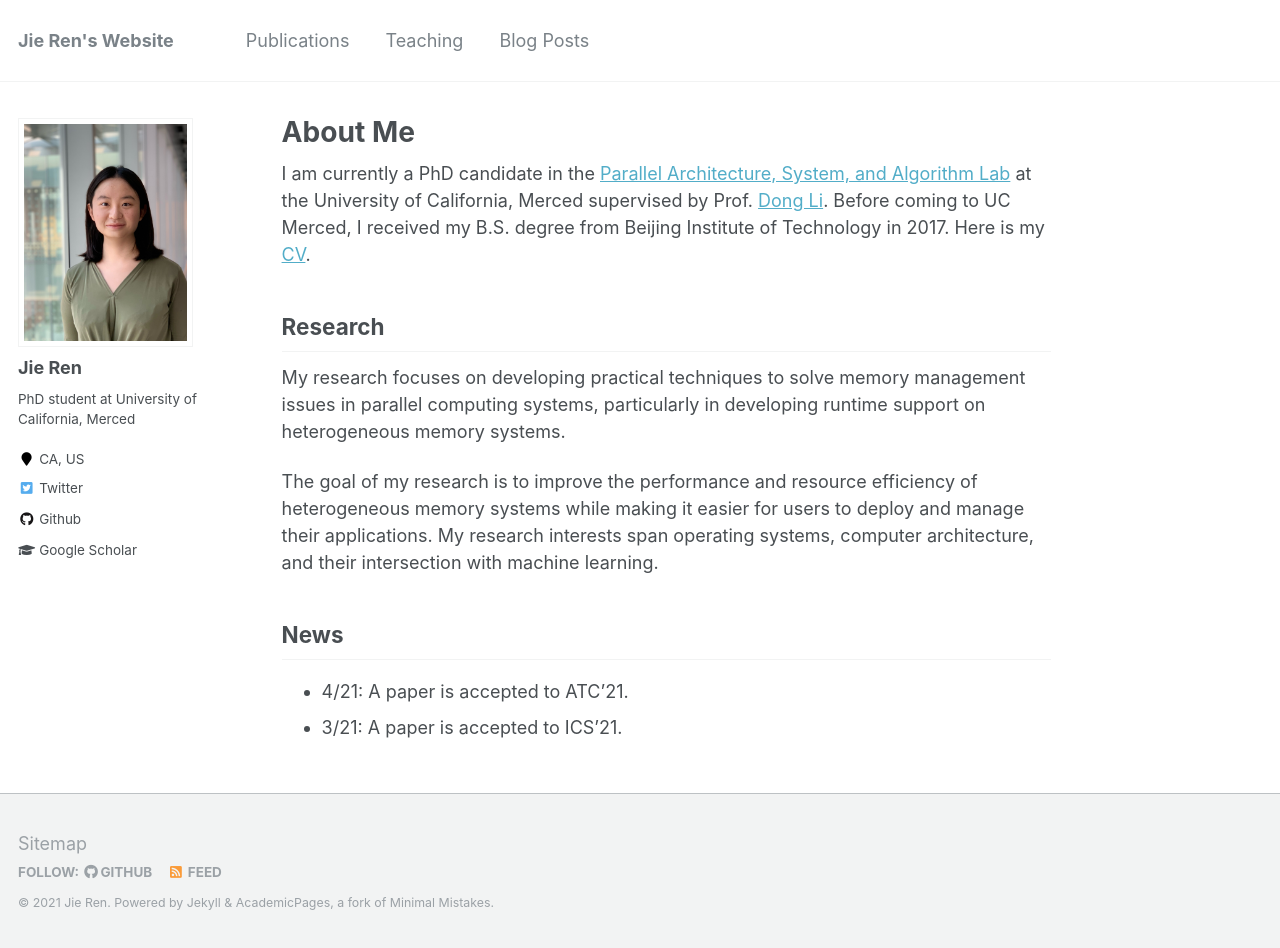
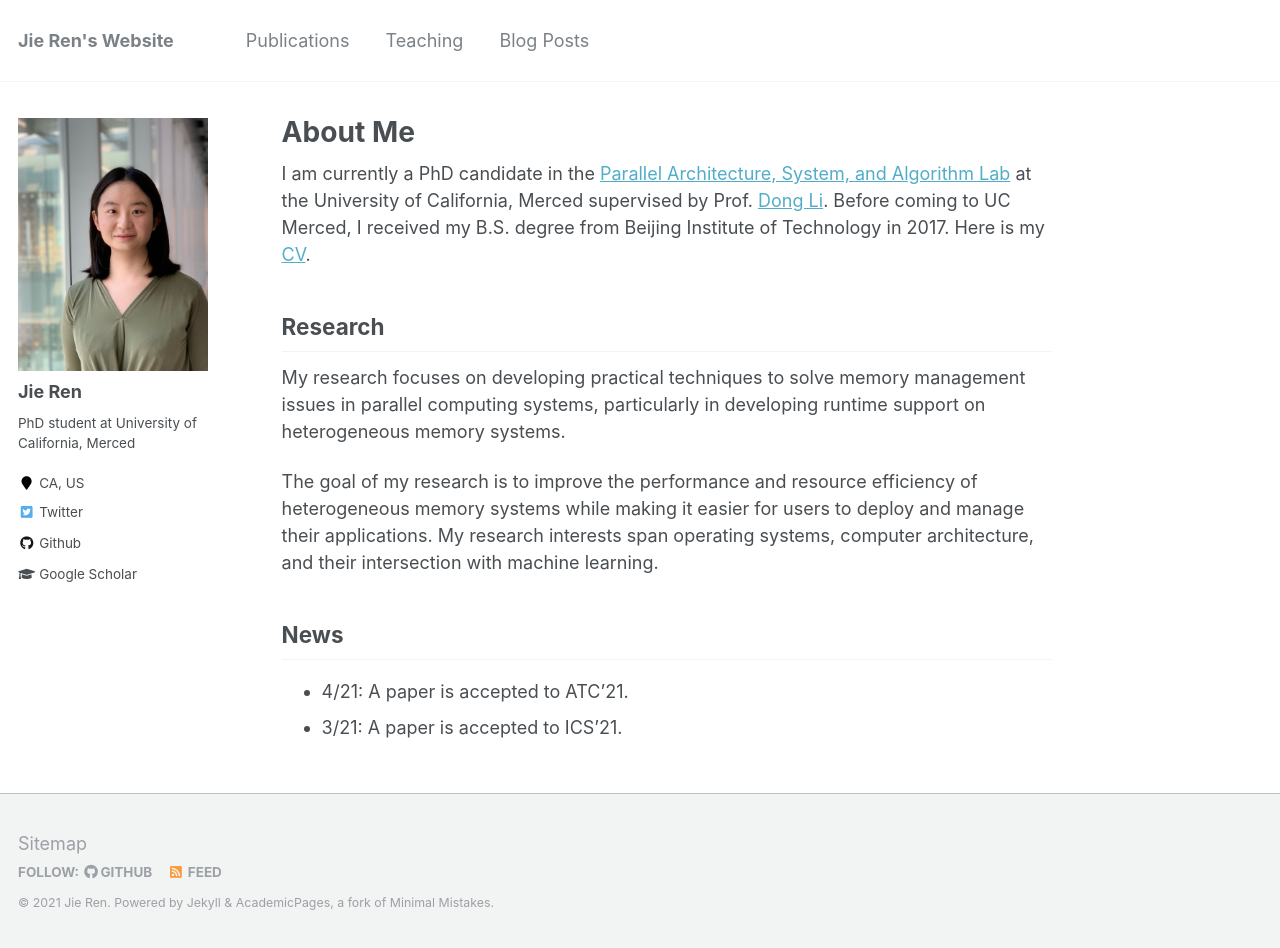
Before and after one commit to jren73/jren73.github.io, a Jekyll site: the page built from _pages/about.md, in a window 1280 px wide and 948 px high. Built offline with Jekyll 4.4.1, drawn with Linux system fonts in a browser that asks for light colours.

Commit message:
Update _sidebar.scss

```diff
--- a/_sass/_sidebar.scss
+++ b/_sass/_sidebar.scss
@@ -82,13 +82,23 @@
     height: auto;
   }
 
-  img {
-    max-width: 175px;
+  //img {
+  //  max-width: 175px;
     //border-radius: 50%;
 
+  //  @include breakpoint($large) {
+  //    padding: 5px;
+  //    border: 1px solid $border-color;
+  //  }
+  // }
+
+   img {
+    max-width: 200px;
+    border-radius: 0%;
+
     @include breakpoint($large) {
-      padding: 5px;
-      border: 1px solid $border-color;
+      padding: 0px;
+      border: 0px solid $border-color;
     }
   }
 }
```
